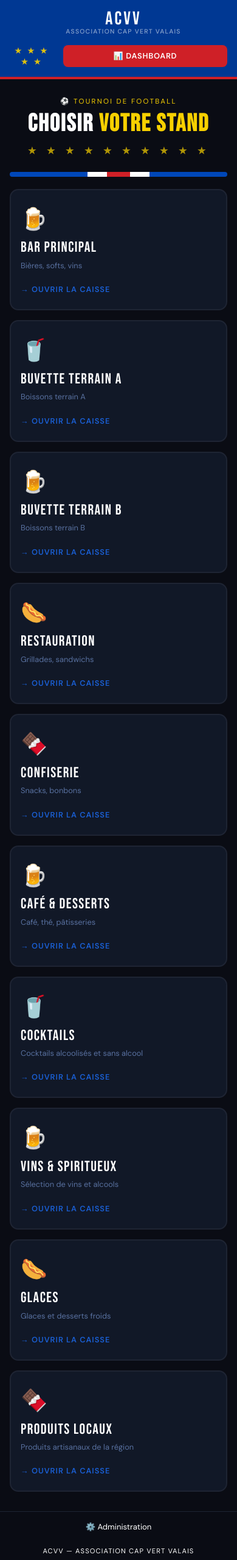
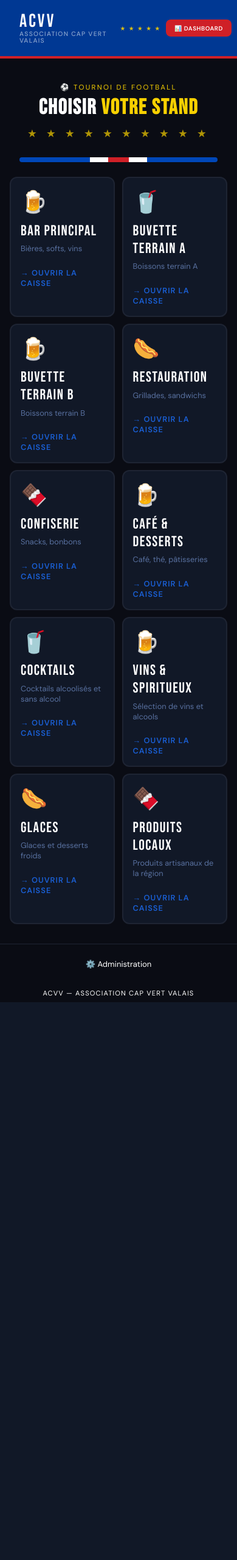
Before and after one commit to dianimauriciolopes-design/Caisse-ACVV, a Flask app: page / in a window 390 px wide. Shown: the whole page at 61% size. After the commit the page ends 1644 px from the top, so only its background shows below. Run offline with Flask 3, Linux system fonts and the light colour scheme; data comes from the database, SQL or seed files in the repository; both versions use the stored data as it was after the commit; some libraries are stand-ins or nearby versions.

Commit message:
Responsive Update

```diff
--- a/templates/index.html
+++ b/templates/index.html
@@ -42,6 +42,13 @@
     border-bottom: 4px solid var(--rouge);
     flex-shrink: 0;
   }
+
+    .header-right {
+        min-width: 0;
+        display: flex;
+        align-items: center;
+        gap: 1rem;
+    }
 
   .logo-zone { display: flex; align-items: center; gap: 1rem; }
 
@@ -217,32 +224,104 @@
     text-transform: uppercase;
   }
 
-  @media (max-width: 760px) {
-    header {
-      flex-direction: column;
-      align-items: stretch;
-      gap: 1rem;
-      padding: 1rem;
-      text-align: center;
+ /* --- RESPONSIVE GLOBAL POUR PETITS TÉLÉPHONES --- */
+@media (max-width: 760px) {
+
+    /* HEADER */
+    .header {
+        flex-direction: row;
+        justify-content: space-between;
+        align-items: center;
+        padding: 0.7rem 1rem;
+        gap: 0.5rem;
     }
-    .logo-zone { justify-content: center; }
-    .btn-dashboard { width: 100%; max-width: 320px; }
-    .hero { padding: 1.8rem 1rem 1rem; }
-    .sep { margin: 0.5rem 1rem 1.25rem; }
-    .stands-grid { padding: 0 1rem 2rem; }
-    footer { padding: 1rem; }
+
+    .header-left,
+    .header-right {
+        min-width: 0;
+        display: flex;
+        align-items: center;
+        gap: 0.5rem;
+    }
+
+    /* TITRES */
+    .stand-title,
+    .page-title,
+    .admin-title,
+    .dashboard-title {
+        font-size: clamp(1rem, 4.5vw, 1.6rem);
+        white-space: nowrap;
+        overflow: hidden;
+        text-overflow: ellipsis;
+    }
+
+    .stand-title small,
+    .page-sub,
+    .admin-sub,
+    .dashboard-sub {
+        font-size: clamp(0.55rem, 2.5vw, 0.75rem);
+        opacity: 0.7;
+    }
+
+    /* BOUTON RETOUR */
+    .btn-back {
+        width: clamp(28px, 8vw, 36px);
+        height: clamp(28px, 8vw, 36px);
+        font-size: clamp(1rem, 4vw, 1.3rem);
+    }
+
+    /* ÉTOILES */
+    .stars-sm,
+    .stars-deco {
+        font-size: clamp(0.5rem, 2.5vw, 0.8rem);
+        white-space: nowrap;
+    }
+
+    /* TOTAL HEADER */
+    .header-total .label {
+        font-size: clamp(0.5rem, 2.5vw, 0.75rem);
+    }
+
+    .header-total .montant {
+        font-size: clamp(1.2rem, 6vw, 1.9rem);
+        white-space: nowrap;
+    }
+
+    /* BOUTONS NAVIGATION */
+    .btn-dashboard,
+    .btn-admin,
+    .btn-nav {
+        font-size: clamp(0.55rem, 2.5vw, 0.75rem);
+        padding: 0.45rem 0.9rem;
+        white-space: nowrap;
+    }
+
+    /* GRILLES (index, admin, dashboard) */
+    .stands-grid,
+    .admin-grid,
+    .dashboard-grid {
+        grid-template-columns: repeat(auto-fill, minmax(140px, 1fr));
+        gap: 0.7rem;
+        padding: 0 1rem 2rem;
+    }
+
+    /* CARTES */
+    .stand-card,
+    .admin-card,
+    .dashboard-card {
+        padding: 1rem;
+        border-radius: 12px;
+    }
+
+    /* TABLEAUX */
+    table {
+        font-size: clamp(0.65rem, 2.5vw, 0.85rem);
+        display: block;
+        overflow-x: auto;
+        white-space: nowrap;
+    }
   }
 
-  @media (max-width: 520px) {
-    header { text-align: center; }
-    .header-right { width: 100%; justify-content: center; }
-    .btn-dashboard { max-width: 100%; }
-  }
-
-  @media (max-width: 520px) {
-    .hero h1 { font-size: 2.5rem; }
-    .stand-card { padding: 1.5rem 1rem; }
-  }
 </style>
 </head>
 <body>
@@ -251,19 +330,18 @@
 
 <header>
   <div class="logo-zone">
-    <div class="flag-icon">
-      <span></span><span></span><span></span><span></span><span></span>
-    </div>
     <div class="logo">
       ACVV
       <span class="sub">Association Cap Vert Valais</span>
     </div>
   </div>
-  <div style="display:flex;align-items:center;gap:1rem">
+
+  <div class="header-right">
     <div class="stars-deco">★ ★ ★ ★ ★</div>
     <a href="/dashboard" class="btn-dashboard">📊 Dashboard</a>
   </div>
 </header>
+
 
 <div class="hero">
   <div class="hero-eyebrow">⚽ Tournoi de football</div>
```
Also changed, not shown: templates/admin.html (+37 -0 lines), templates/caisse.html (+101 -14 lines), templates/dashboard.html (+98 -0 lines), data.db (added).
